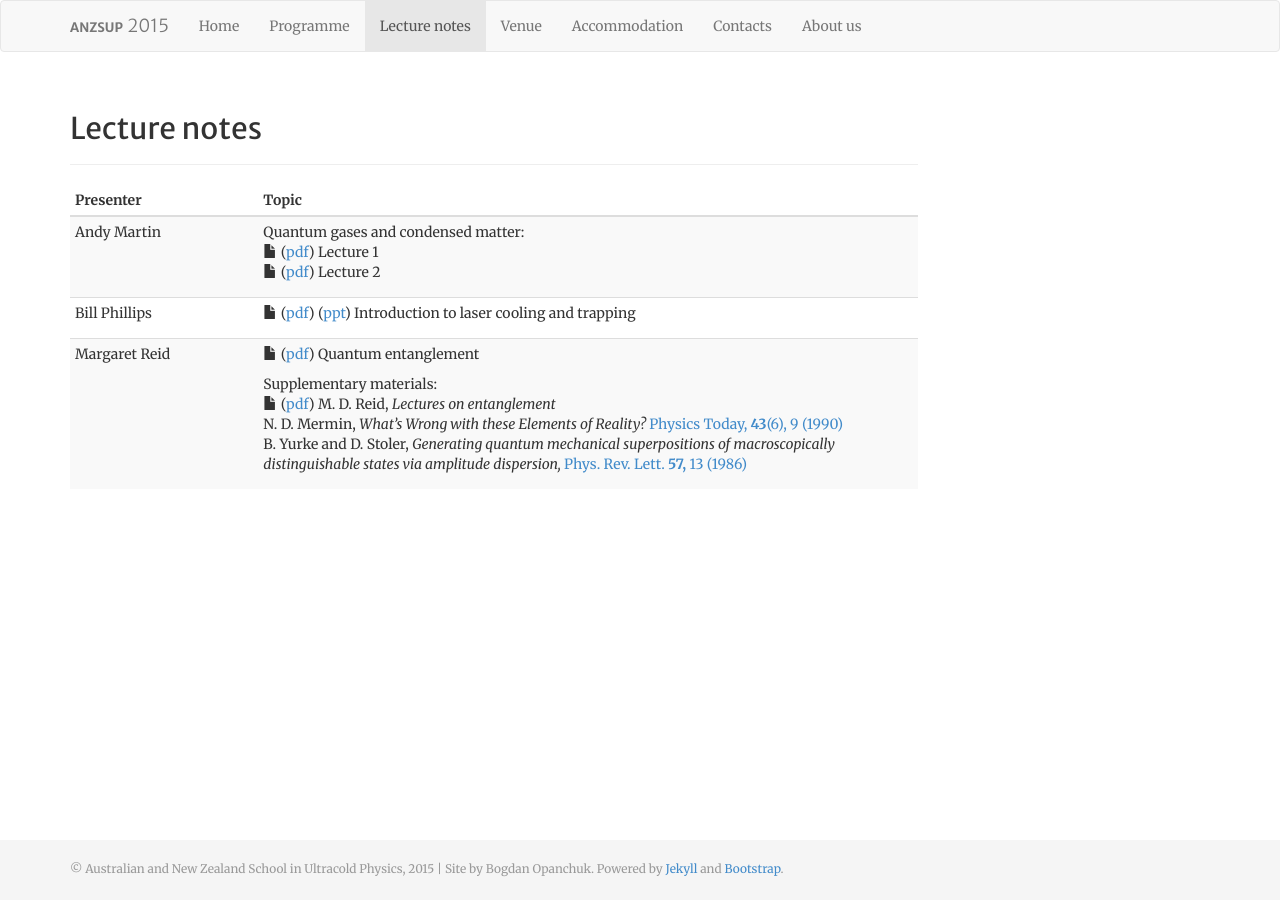
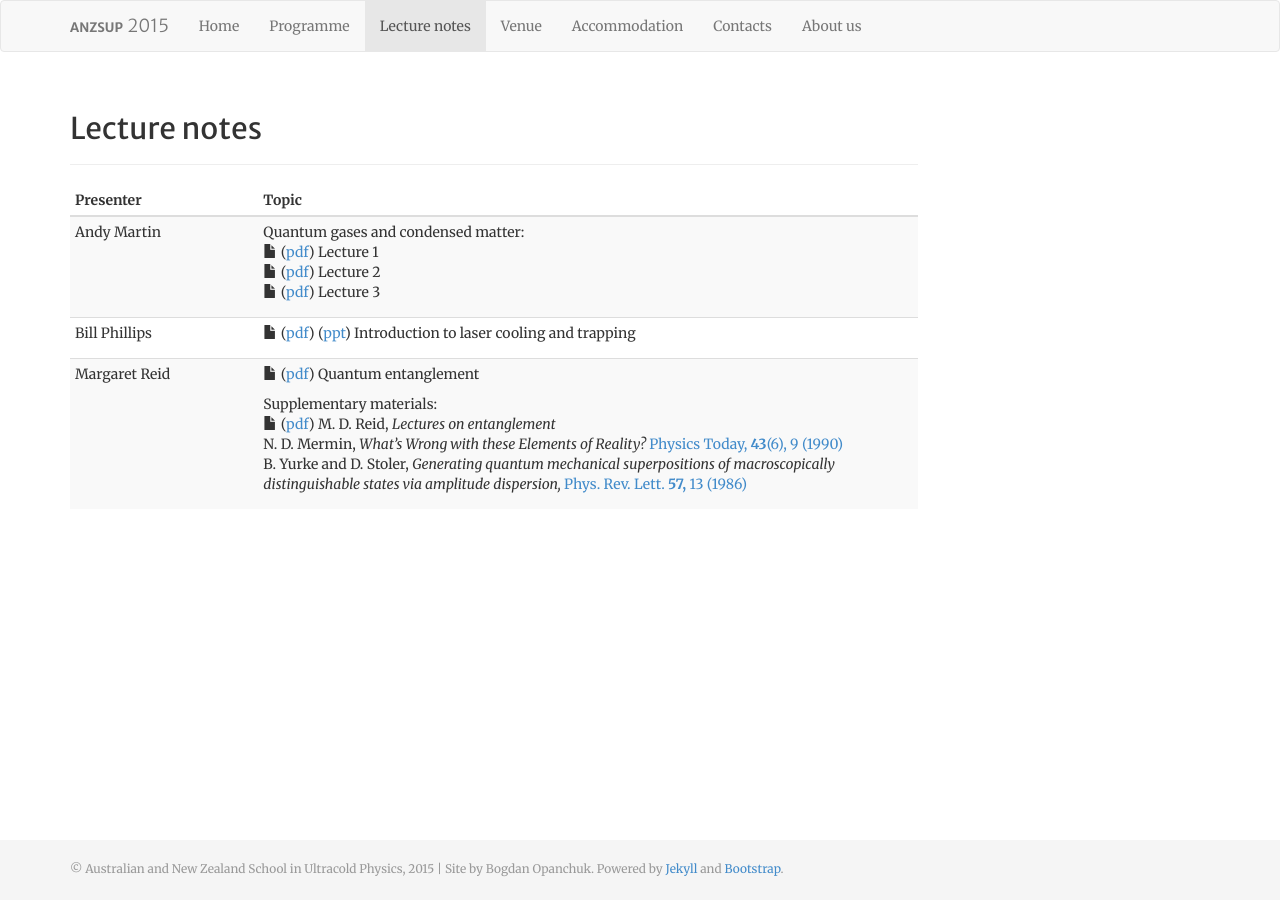
Before and after one commit to anzsup/anzsup.github.io, a Jekyll site: the page built from lecture_notes.html, in a window 1280 px wide. Built offline with Jekyll 4.4.1, drawn with Linux system fonts in a browser that asks for light colours.

Commit message:
lecture_notes: added Andy Martin's third lecture

```diff
--- a/lecture_notes.html
+++ b/lecture_notes.html
@@ -26,7 +26,9 @@ group_position: 3
             <span class="glyphicon glyphicon-file"></span>
             (<a href="notes/Andy Martin - Quantum gases and condensed matter - part 1.pdf">pdf</a>) Lecture 1<br/>
             <span class="glyphicon glyphicon-file"></span>
-            (<a href="notes/Andy Martin - Quantum gases and condensed matter - part 2.pdf">pdf</a>) Lecture 2
+            (<a href="notes/Andy Martin - Quantum gases and condensed matter - part 2.pdf">pdf</a>) Lecture 2<br/>
+            <span class="glyphicon glyphicon-file"></span>
+            (<a href="notes/Andy Martin - Quantum gases and condensed matter - part 3.pdf">pdf</a>) Lecture 3
         </p>
     </td>
   </tr>
```
Also changed, not shown: 1 other file.
